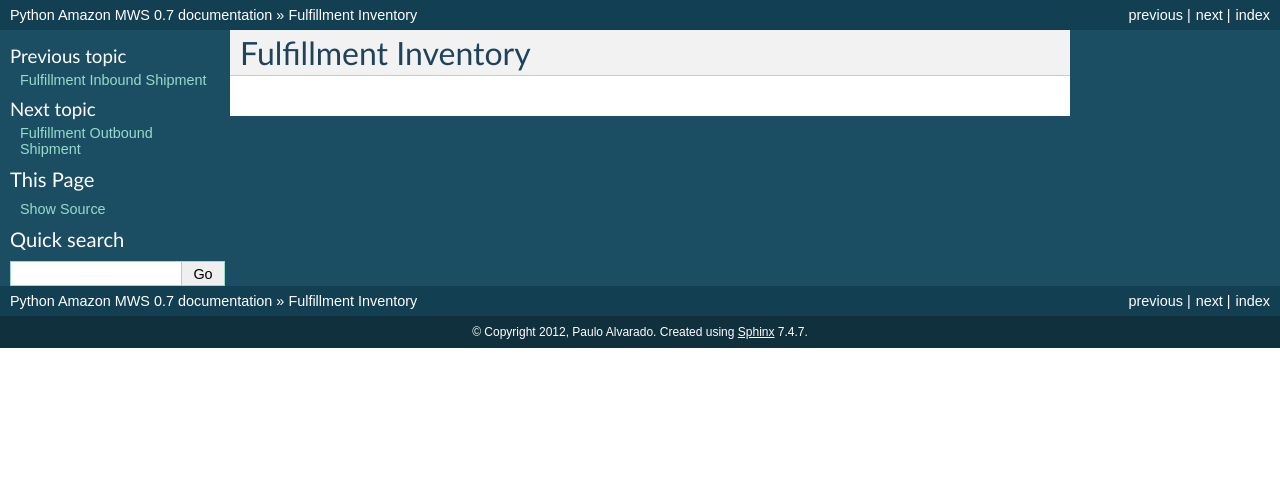
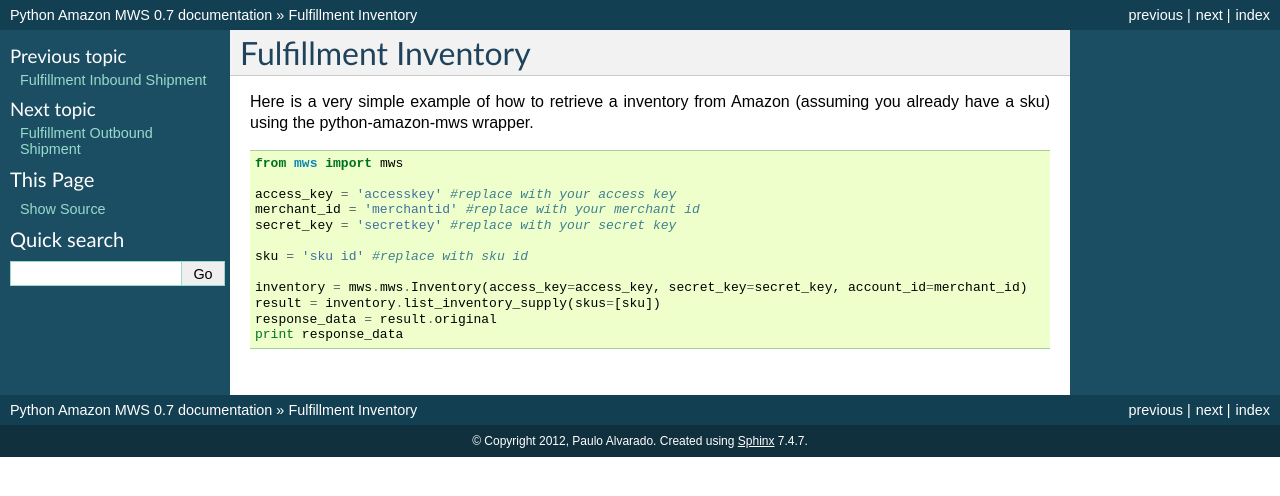
Before and after one commit to python-amazon-mws/python-amazon-mws, a Sphinx documentation site: the page built from docs/source/fulfillmentInventory.rst, in a window 1280 px wide. Shown: the top 496 px of the page. Built offline with Sphinx 7.4.7, drawn with Linux system fonts in a browser that asks for light colours.

Commit message:
Update fulfillmentInventory.rst

```diff
--- a/docs/source/fulfillmentInventory.rst
+++ b/docs/source/fulfillmentInventory.rst
@@ -1,3 +1,22 @@
 ############################
 Fulfillment Inventory
 ############################
+
+Here is a very simple example of how to retrieve a inventory from Amazon
+(assuming you already have a sku)
+using the python-amazon-mws wrapper.
+
+.. code-block:: Python
+
+    from mws import mws
+
+    access_key = 'accesskey' #replace with your access key
+    merchant_id = 'merchantid' #replace with your merchant id
+    secret_key = 'secretkey' #replace with your secret key
+
+    sku = 'sku id' #replace with sku id
+
+    inventory = mws.mws.Inventory(access_key=access_key, secret_key=secret_key, account_id=merchant_id)
+    result = inventory.list_inventory_supply(skus=[sku])
+    response_data = result.original
+    print response_data
```
